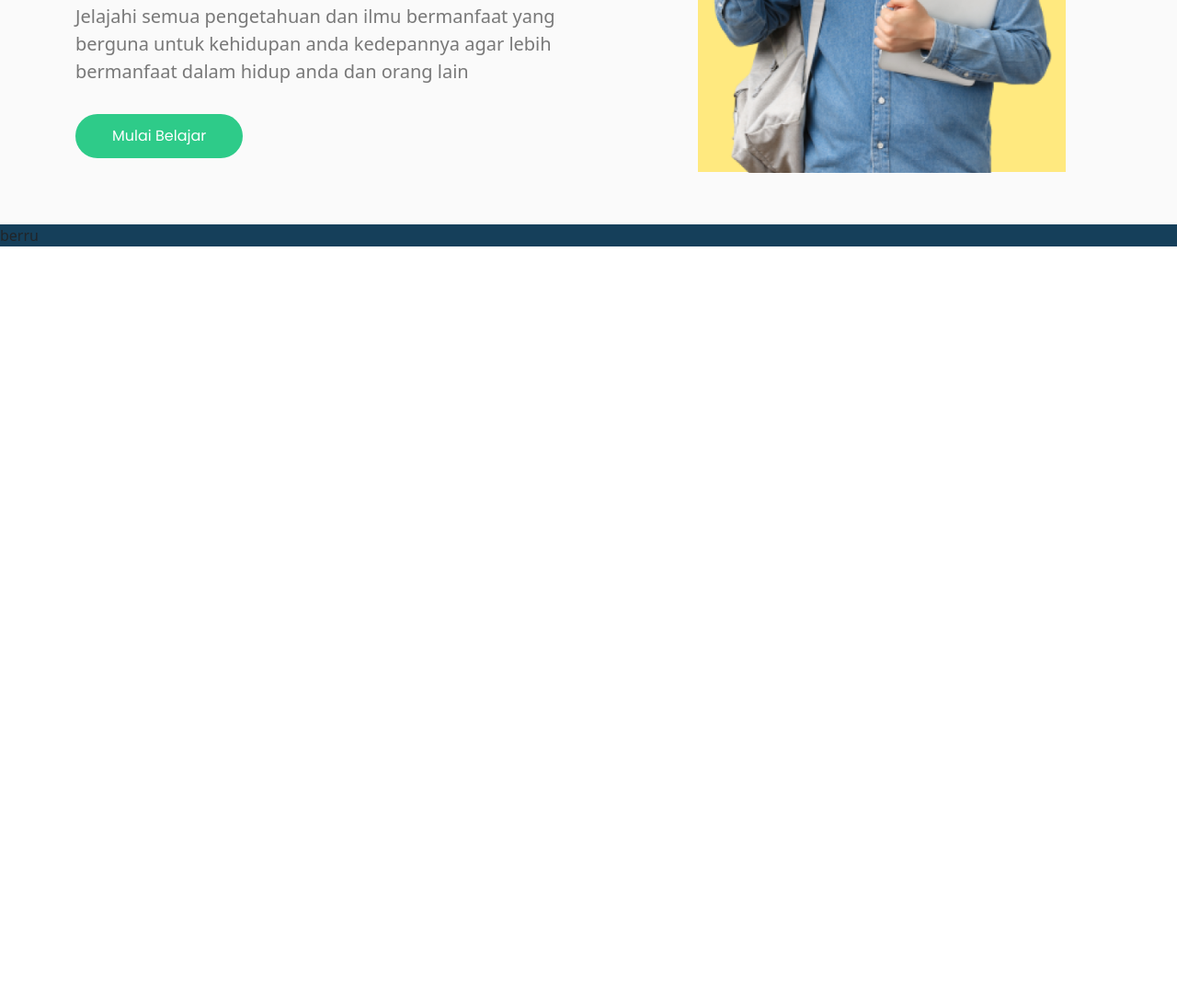
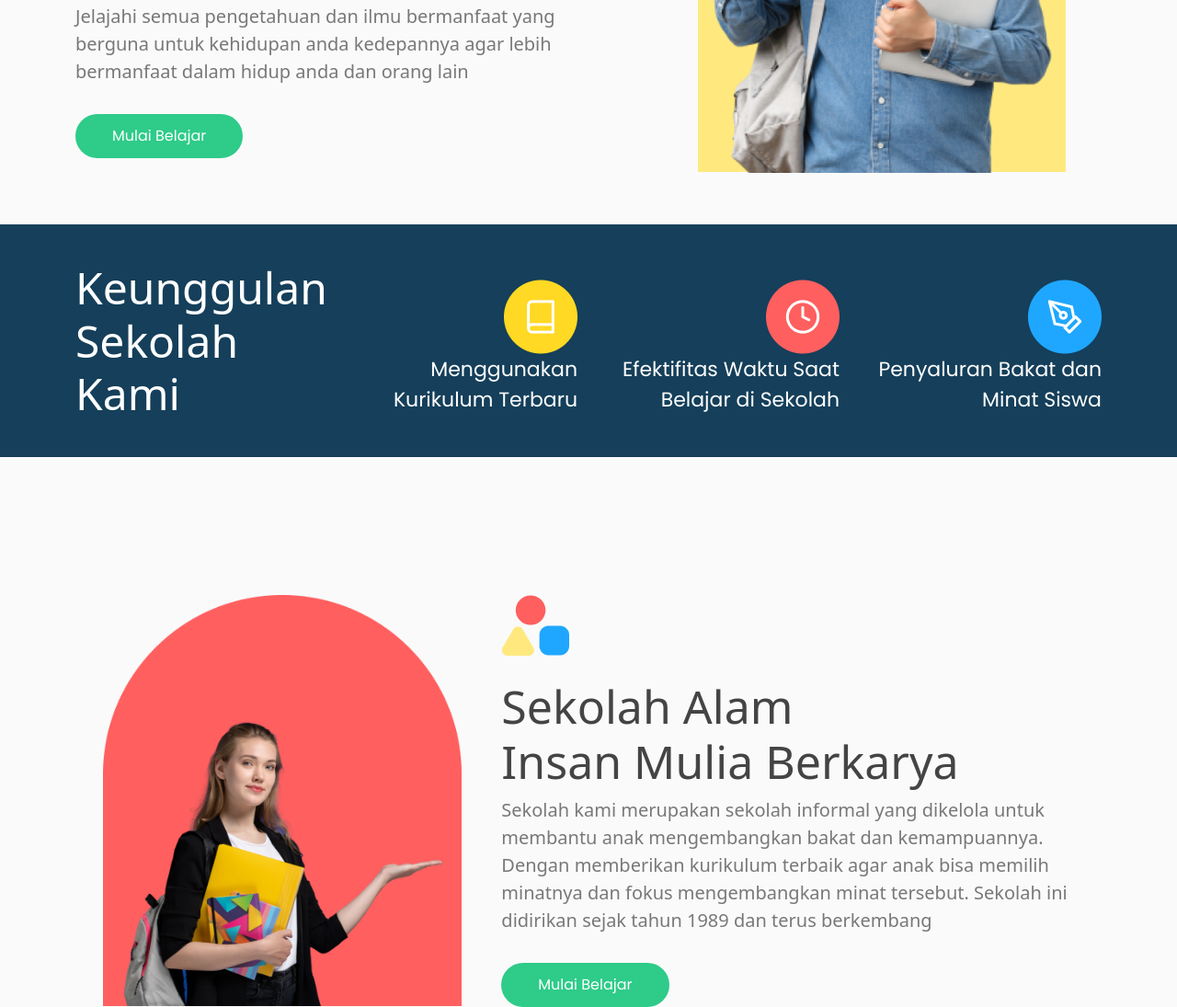
Before and after one commit to bellaef/Schools-Website, a plain HTML site: page beranda.html in a window 1280 px wide. Shown: the part 475-1570 px from the top of the page at 92% size. Before the commit the page ends 800 px from the top, so only its background shows below. Drawn offline with nearby package versions, Linux system fonts and the light colour scheme.

Commit message:
beranda, content 2 & 3

```diff
--- a/assets/css/style.css
+++ b/assets/css/style.css
@@ -136,7 +136,7 @@ body{
     font-size: 20px;
 }
 
-.content1 a{
+.content1 a, .content3 a{
     display: inline-block;
     margin-top: 15px;
     padding: 12px 40px;
@@ -149,7 +149,7 @@ body{
     transition: background-color 0.3s ease; /* Menengahkan teks */
 }
 
-.content1 a:hover{
+.content1 a:hover, .content3 a:hover{
     background-color:#2bbe81;
 }
 
@@ -181,5 +181,68 @@ body{
 }
 .content2 .container-fluid{
     background: #153F5A;
+}
 
+.col-3 h2 {
+    margin-left: 0px;
+    margin-right: 60px;
+    margin-top: 40px;
+    margin-bottom: 40px;
+    color: #ffffff;
+    font-size: 48px;
 }
+
+.p img{
+    max-width: 100px;
+    text-align: right;
+}
+
+
+.col-3 p{
+    text-align: right;
+    font-family: Poppins;
+    color:#ffffff;
+    font-size: 22px;
+    font-weight: 300;
+    margin-top: 60px;
+    margin-left: 10px;
+}
+
+.content3 .row{
+    padding-top: 150px;
+}
+
+.col-7 h2{
+    margin-top:25px;
+    font-size: 50px;
+    color: #444444;
+}
+
+.col-7 p{
+    color: #787878;
+    font-size: 20px;
+    margin-right: 100px;
+}
+
+.image2{
+    margin-top: 0px;
+    margin-left: 100px;
+    position: relative;
+}
+
+.gambar{
+    position: absolute;
+}
+
+.frame2{
+    max-width: 390px;
+    top: 0;
+    left: 0;
+}
+
+.mbak2{
+    max-width: 370px;
+    margin-top: 105px;
+    top: 0;
+    margin-left: 10px;
+}
--- a/beranda.html
+++ b/beranda.html
@@ -87,15 +87,61 @@
     <div class="container-fluid">
     </div>
   </div>
-    <!-- Keunggulan Sekolah -->
-    <div class="content2">
+
+  <!-- Keunggulan Sekolah -->
+  <div class="content2">
     <div class="container-fluid">
-        <div class="row">
-          berru
+      <div class="container">
+      <div class="row">
+        <div class="col-3">
+          <h2>Keunggulan Sekolah Kami</h2>
+        </div>
+        <div class="col-3">
+          <p><img src="assets/img/beranda/Frame 18.png" class="img-fluid"><br>
+            Menggunakan Kurikulum Terbaru</p>
+        </div>
+        <div class="col-3">
+          <p><img src="assets/img/beranda/Frame 16.png" class="img-fluid"><br>
+            Efektifitas Waktu Saat Belajar di Sekolah</p>
+        </div>
+        <div class="col-3">
+          <p><img src="assets/img/beranda/Frame 15.png" class="img-fluid"><br>
+            Penyaluran Bakat dan Minat Siswa</p>
         </div>
       </div>
     </div>
-  </main>
+    </div>
+  </div>
+
+  <!--Sekolah Alam Insan Mulia Berkarya-->
+  <div class="content3">
+    <div class="container-fluid">
+      <div class="row">
+        <div class="col-5">
+          <div class="image2">
+          <img src="assets/img/beranda/Frame 1018 (2).png" class="gambar frame2">
+          <img src="assets/img/beranda/image 17.png" class="gambar mbak2">
+        </div>
+        </div>
+        <div class="col-7">
+          <div class="elemen">
+            <img src="assets/img/beranda/Ellipse 1.png" class="elemen1"><br>
+            <img src="assets/img/beranda/Polygon 1.png" class="elemen2">
+            <img src="assets/img/beranda/Rectangle 5.png" class="elemen3">
+          </div>
+          <h2>Sekolah Alam<br>Insan Mulia Berkarya</h2>
+          <p>Sekolah kami merupakan sekolah informal yang dikelola untuk membantu anak
+            mengembangkan bakat dan kemampuannya. Dengan memberikan kurikulum terbaik agar
+            anak bisa memilih minatnya dan fokus mengembangkan minat tersebut. Sekolah ini
+            didirikan sejak tahun 1989 dan terus berkembang
+          </p>
+          <a href="#">Mulai Belajar</a>
+        </div>
+      </div>
+    </div>
+  </div>
+
+</main>
 
   <footer>
     <!-- Konten footer -->
--- a/index.html
+++ /dev/null
@@ -1,49 +0,0 @@
-<!DOCTYPE html>
-<html lang="en">
-<head>
-    <meta charset="UTF-8">
-    <meta name="viewport" content="width=device-width, initial-scale=1.0">
-    <title>Schools</title>
-    <link rel="stylesheet" href="assets/css/style.css">
-    <link rel="icon" href="assets/img/logo.png" type="image/x-icon">
-    <link href="https://fonts.googleapis.com/css?family=Poppins" rel='stylesheet'>
-    <link rel="shortcut icon" href="assets/img/logo.png" type="image/x-icon">
-</head>
-<body>
-<div class="hero">
-<!---NAVBAR-->
-  <div class="nav">
-    <div class="logo">
-        <img src="assets/img/logo.png">
-        <a href="index.html">Schools</a>
-    </div>
-    <nav>
-        <ul>
-            <li><a href="/index.html">Beranda</a></li>
-            <li><a href="/tentang_kita.html">Tentang Kita</a></li>
-            <li><a href="">Berita</a></li>
-            <li><a href="">Galeri</a></li>
-            <li><a href="">Kontak</a></li>
-        </ul>
-        <a href="#" class="PPOB-button">PPOB</a>
-    </nav>
-    <div class="burger">
-        <div class="line-1"></div>
-        <div class="line-2"></div>
-        <div class="line-3"></div>
-    </div>
-  </div>
-  <div class="beranda">
-    <div class="content">
-        <h1>Tuntut Ilmu Untuk Masa<br>Depan Yang Cerah</h1>
-        <p>jelajahi  semua pengetahuan dan ilmu bermanfaat yang berguna
-            untuk kehidupan anda kedepannya agar lebih bermanfaat dalam hidup anda dan orang lain</p>
-        <a href="#">Mulai Belajar</a>
-        <div class="imagebg-container">
-
-        </div>
-    </div>
-  </div>
-</div>
-</body>
-</html>
```
Also changed, not shown: assets/img/beranda/Frame 1018 (2).png (added), assets/img/beranda/Frame 15.png (added), assets/img/beranda/Frame 16.png (added), assets/img/beranda/Frame 18.png (added), assets/img/beranda/image 17.png (added).
